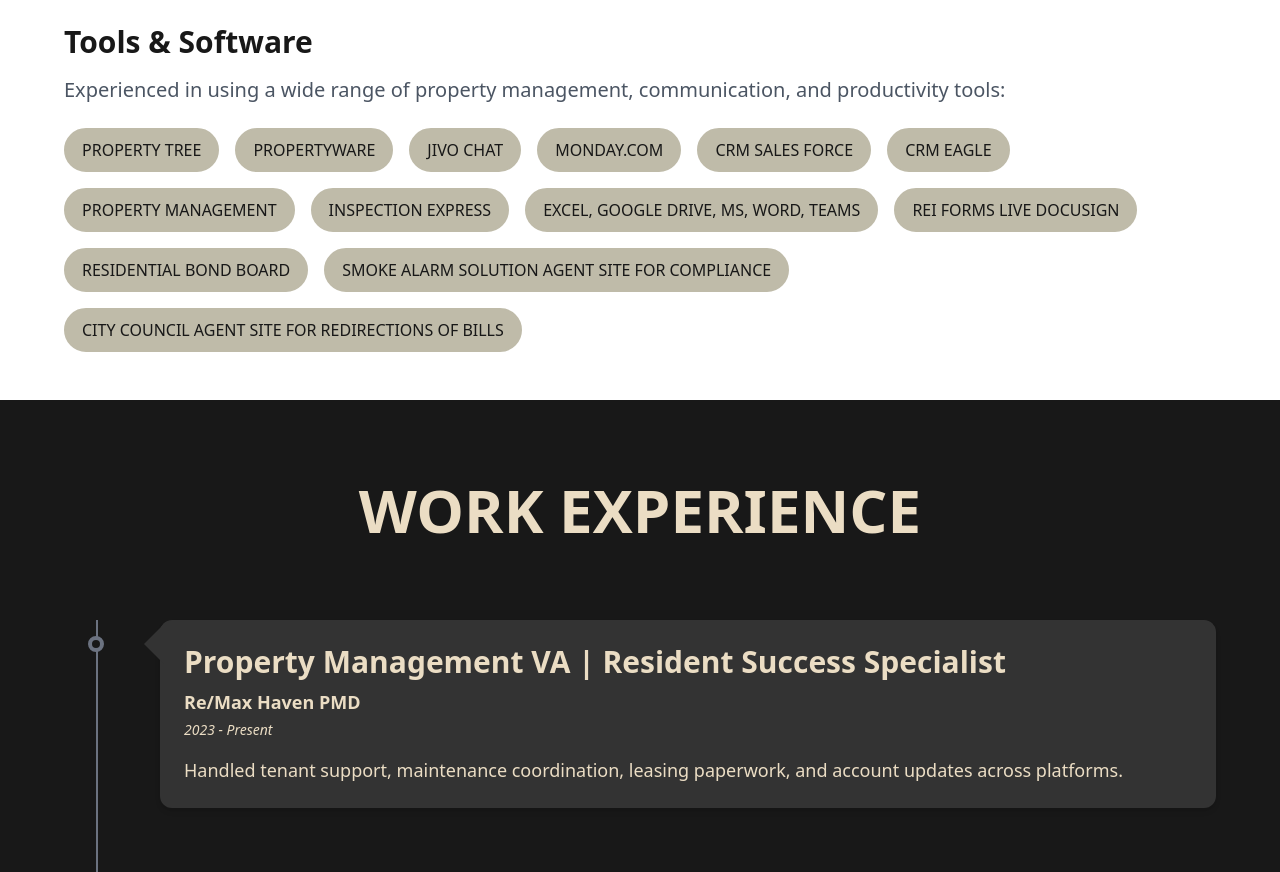
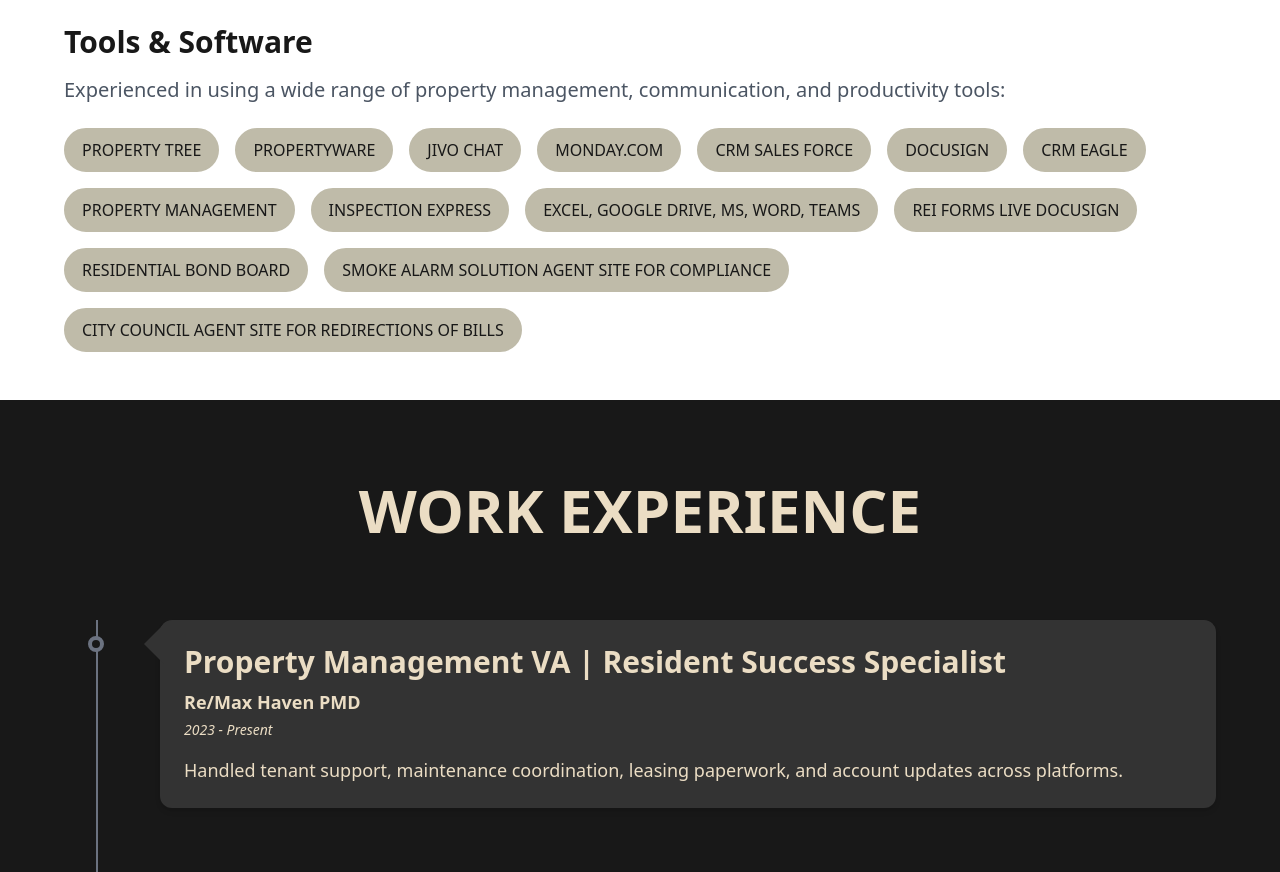
Before and after one commit to Tony-Man7/CLIENT-PORTFOLIO, a Vue app: page / in a window 1280 px wide. Shown: the part 2420-3292 px from the top of the page. Built offline with nearby package versions, Linux system fonts and the light colour scheme.

Commit message:
add docusign

```diff
--- a/src/components/Skills.vue
+++ b/src/components/Skills.vue
@@ -24,6 +24,7 @@
   'Jivo Chat',
   'Monday.com',
   'CRM Sales Force',
+  'DocuSign',
   'CRM Eagle',
   'Property Management',
   'Inspection Express',
```
